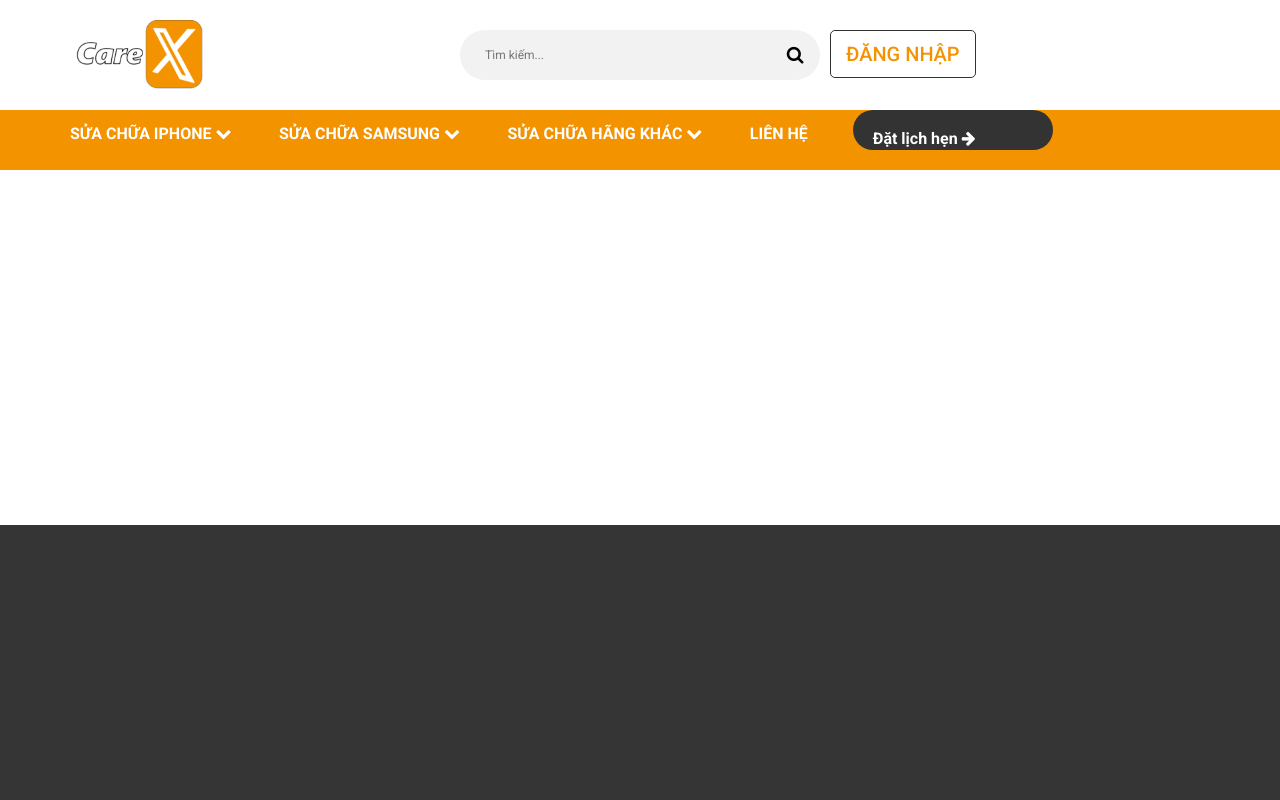
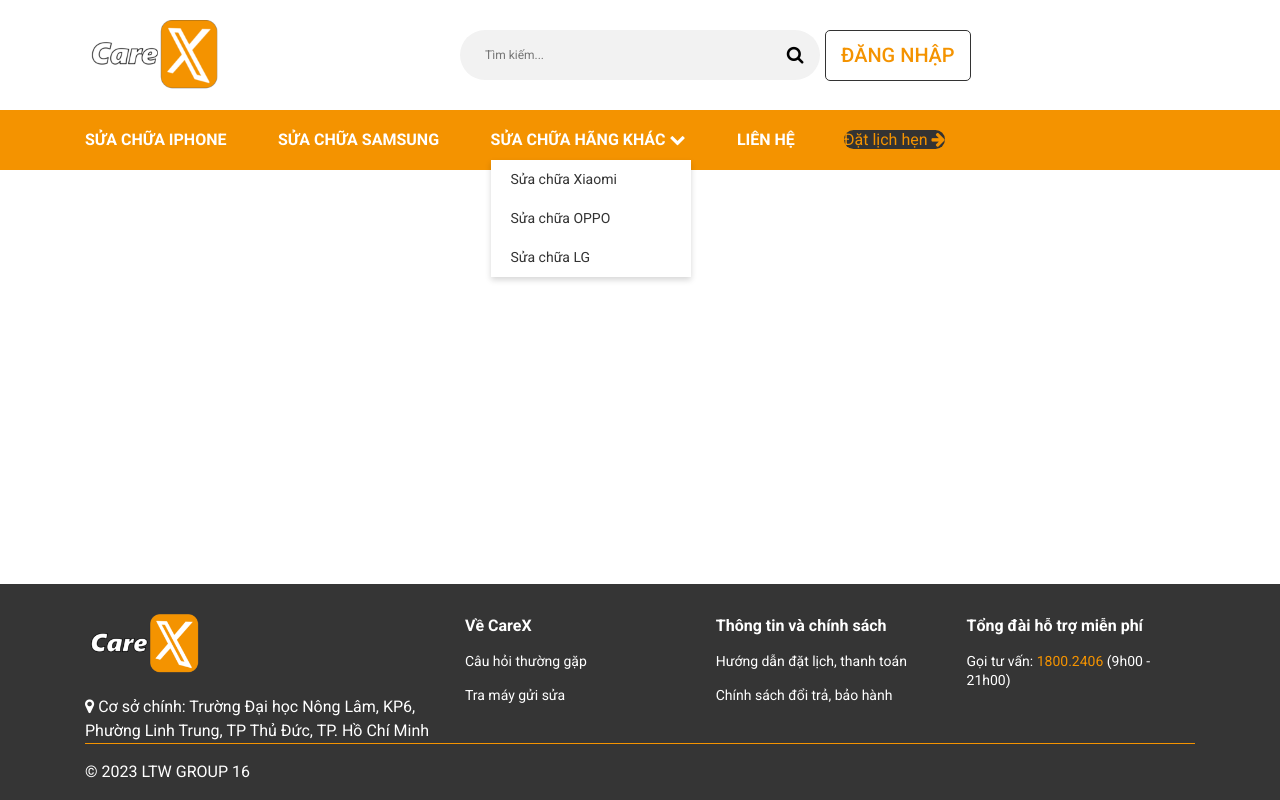
Before and after one commit to NVMKHoi/LTW_Group16-Project, a plain HTML site: page index.html in a window 1280 px wide. Drawn offline with nearby package versions, Linux system fonts and the light colour scheme.

Commit message:
update header & footer

```diff
--- a/css/base.css
+++ b/css/base.css
@@ -2,6 +2,7 @@
     --white-color: #fff;
     --black-color: #000;
     --text-color: #333;
+    --main-color: #f49300;
 }
 
 * {
@@ -18,7 +19,10 @@ html {
 .container {
     width: 1140px;
     max-width: 100%;
-    margin: 0 auto;
+    padding-right: 15px;
+    padding-left: 15px;
+    margin-right: auto;
+    margin-left: auto;
 }
 
 .container__full-width {
@@ -30,6 +34,10 @@ html {
     flex-wrap: wrap;
 }
 
+p {
+    margin: 0;
+}
+
 li {
     list-style: none;
 }
--- a/css/main.css
+++ b/css/main.css
@@ -1,3 +1,5 @@
+/* header-top */
+
 .header-top .container {
     display: flex;
     justify-content: space-between;
@@ -56,15 +58,17 @@
     text-decoration: none;
     font-size: 20px;
     font-weight: 500;
-    color: #f49300;
+    color: var(--main-color);
     background-color: #fff;
     padding: 15px;
     border: 1px solid #333;
     border-radius: 5px;
 }
 
+/* header-foot */
+
 .header-foot {
-    background-color: #f49300;
+    background-color: var(--main-color);
     height: 60px;
 }
 
@@ -79,7 +83,8 @@
 
 .header-foot .nav-item {
     display: inline-block;
-    padding: 15px 15px 15px 30px;
+    padding: 19px 19px 19px 30px;
+    position: relative;
 }
 
 li.nav-item:first-child {
@@ -89,26 +94,112 @@ li.nav-item:first-child {
 .header-foot .nav-item-link {
     font-size: 1.6rem;
     font-weight: 700;
+    line-height: 22px;
     color: var(--white-color);
 }
 
+.header-foot .nav-item .sub-nav {
+    position: absolute;
+    top: 50px;
+    left: 30px;
+    width: 200px;
+    padding-left: 0;
+    background-color: var(--white-color);
+    box-shadow: 0 3px 6px 0 rgba(0,0,0,.16);
+}
+
+.header-foot .nav-item .sub-nav a {
+    display: block;
+    margin: 0;
+    padding: 10px 20px;
+    color: var(--text-color);
+}
+
 .header-foot .booking {
-    float: right;
-    display: inline-block;
-    height: 40px;
+    padding: 10px 0 10px 30px;
+}
+
+.booking a {
+    background-color: #333333;
     width: 200px;
-    border-radius: 20px;
-    background-color: #333333;
-    padding: 20px;
-    margin-left: 30px;
+    text-align: center;
+    border-radius: 34px;
+    font-size: 16px;
+    line-height: 40px;
+    color: var(--main-color);
 }
+
+/* footer */
 
 footer {
     position: fixed;
     left: 0;
     bottom: 0;
-    height: 275px;
     width: 100%;
     background-color: #353535;
+    padding-top: 30px;
+}
 
+footer .footer-row {
+    display: flex;
+    margin-right: -15px;
+    margin-left: -15px;
 }
+
+.nav-column-logo {
+    flex: 0 0 33.33%;
+    max-width: 33.33%;
+    padding-right: 15px;
+    padding-left: 15px;
+}
+
+.nav-column-logo .logo img {
+    height: 60px;
+}
+
+.nav-column-logo .address {
+    font-size: 1.6rem;
+    line-height: 24px;
+    color: var(--white-color);
+    margin-top: 16px;
+}
+
+.nav-column {
+    flex: 0 0 22%;
+    max-width: 22%;
+    padding-right: 15px;
+    padding-left: 15px;
+}
+
+.nav-column .footer-heading {
+    font-size: 1.6rem;
+    font-weight: 600;
+    line-height: 23px;
+    color: var(--white-color);
+    margin: 0;
+}
+
+.nav-column p {
+    font-size: 1.4rem;
+    line-height: 19px;
+    color: var(--white-color);
+    margin-top: 15px;
+}
+
+.nav-column ul {
+    padding-left: 0;
+}
+
+.nav-column li, a {
+    font-size: 1.4rem;
+    line-height: 19px;
+    color: var(--white-color);
+    margin-top: 15px;
+}
+
+footer .copyright {
+    font-size: 1.6rem;
+    color: var(--white-color);
+    padding: 20px 0px 20px;
+    border-top: 1px solid var(--main-color);
+}
--- a/index.html
+++ b/index.html
@@ -18,7 +18,10 @@
         <div class="header-top">
             <div class="container">
                 <div class="logo">
-                    <img src="images/logo.png" alt="logo">
+                    <a href="#">
+                        <img src="images/logo.png" alt="logo">
+                    </a>
+
                 </div>
                 <div class="search">
                     <input type="text" class="search-input" placeholder="Tìm kiếm...">
@@ -36,26 +39,28 @@
                 <div class="navigation">
                     <ul class="nav-bar">
                         <li class="nav-item">
-                            <a href="#" class="nav-item-link">SỬA CHỮA IPHONE
-                                <i class="fa fa-chevron-down"></i>
-                            </a>
+                            <a href="#" class="nav-item-link">SỬA CHỮA IPHONE</a>
                         </li>
                         <li class="nav-item">
-                            <a href="#" class="nav-item-link">SỬA CHỮA SAMSUNG
-                                <i class="fa fa-chevron-down"></i>
-                            </a>
+                            <a href="chuyen-de-samsung.html" class="nav-item-link">SỬA CHỮA SAMSUNG</a>
                         </li>
                         <li class="nav-item">
                             <a href="#" class="nav-item-link">SỬA CHỮA HÃNG KHÁC
                                 <i class="fa fa-chevron-down"></i>
                             </a>
+                            <ul class="sub-nav">
+                                <li class="sub-item"><a href="">Sửa chữa Xiaomi</a></li>
+                                <li class="sub-item"><a href="">Sửa chữa OPPO</a></li>
+                                <li class="sub-item"><a href="">Sửa chữa LG</a></li>
+                            </ul>
                         </li>
                         <li class="nav-item">
                             <a href="#" class="nav-item-link">LIÊN HỆ</a>
                         </li>
                     </ul>
                     <div class="booking">
-                        <a href="#" class="nav-item-link">Đặt lịch hẹn
+                        <a href="#">
+                            Đặt lịch hẹn
                             <i class="fa fa-arrow-right"></i>
                         </a>
                     </div>
@@ -69,7 +74,62 @@
     </div>
 
     <footer class="footer">
+        <div class="container">
+            <div class="footer-nav">
+                <div class="footer-row">
+                    <div class="nav-column-logo">
+                        <div class="logo">
+                            <a href="#">
+                                <img src="images/logo.png" alt="logo">
+                            </a>
+                        </div>
+                        <div class="address">
+                            <p>
+                                <i class="fa fa-map-marker"></i>
+                                Cơ sở chính: Trường Đại học Nông Lâm, KP6, Phường Linh Trung, TP Thủ Đức, TP. Hồ Chí Minh
+                            </p>
+                        </div>
+                    </div>
+                    <div class="nav-column">
+                        <div class="about">
+                            <h3 class="footer-heading">Về CareX</h3>
+                            <ul>
+                                <li>
+                                    <a href="">Câu hỏi thường gặp</a>
+                                </li>
+                                <li>
+                                    <a href="">Tra máy gửi sửa</a>
+                                </li>
+                            </ul>
+                        </div>
+                    </div>
+                    <div class="nav-column">
+                        <div class="info">
+                            <h3 class="footer-heading">Thông tin và chính sách</h3>
+                            <ul>
+                                <li>
+                                    <a href="">Hướng dẫn đặt lịch, thanh toán</a>
+                                </li>
 
+                                <li>
+                                    <a href="">Chính sách đổi trả, bảo hành</a>
+                                </li>
+                            </ul>
+                        </div>
+                    </div>
+                    <div class="nav-column">
+                        <div class="support">
+                            <h3 class="footer-heading">Tổng đài hỗ trợ miễn phí</h3>
+                            <p>Gọi tư vấn: <a href="tel:1800.2406" style="color: #f49300">1800.2406</a> (9h00 - 21h00)
+                            </p>
+                        </div>
+                    </div>
+                </div>
+            </div>
+            <div class="copyright">
+                <p>© 2023 LTW GROUP 16</p>
+            </div>
+        </div>
     </footer>
 </div>
 </body>
```
Also changed, not shown: chuyen-de-samsung.html (+7 -5 lines).
